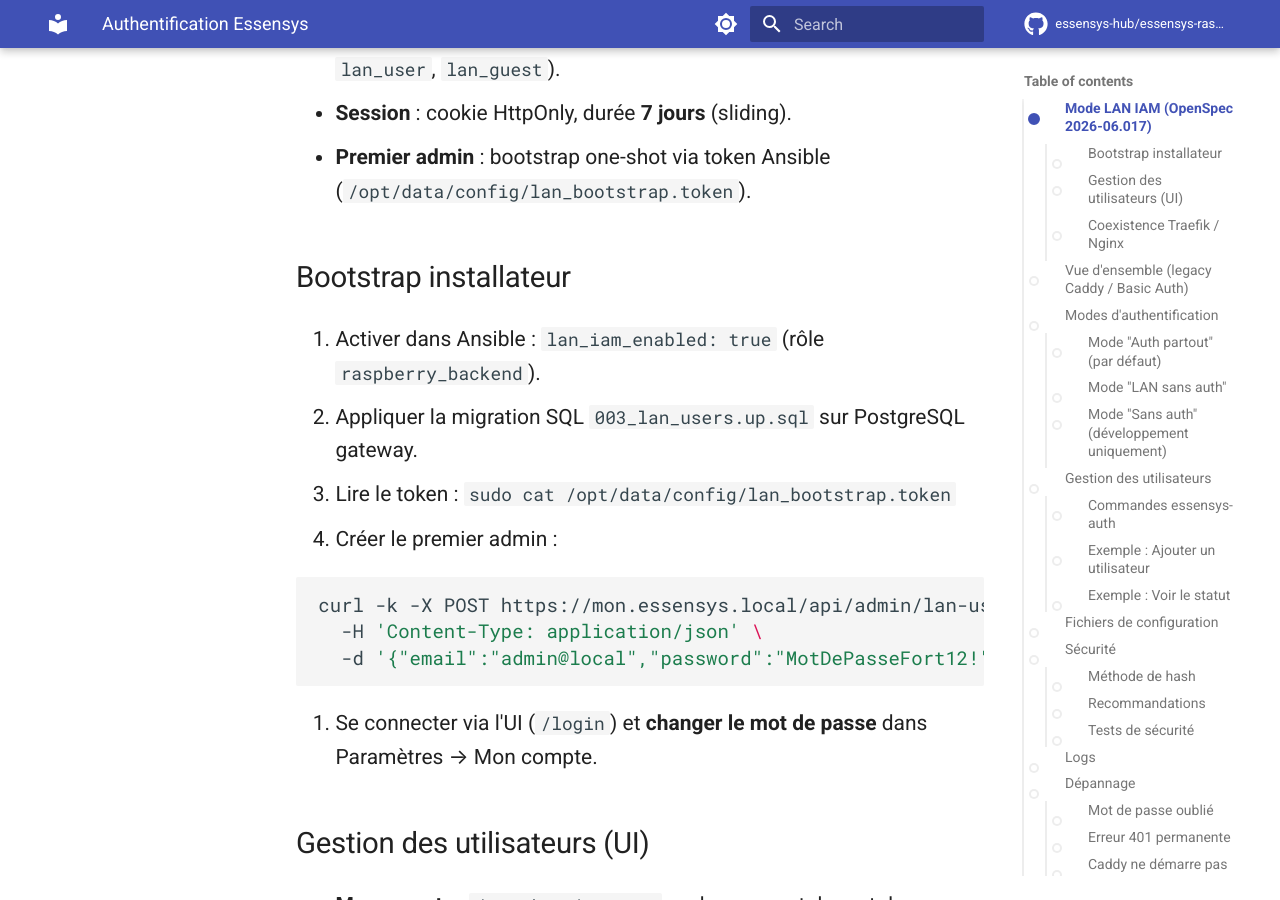
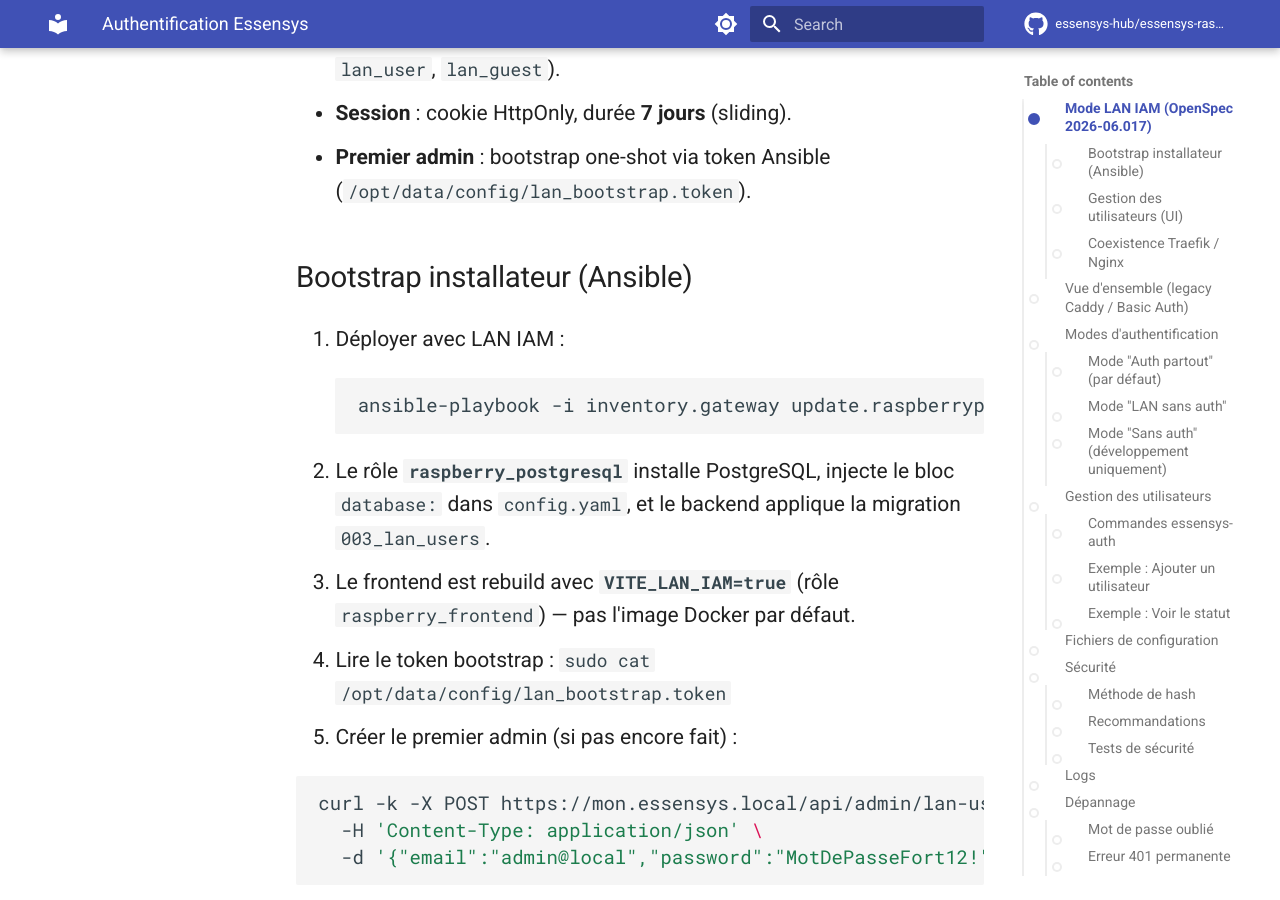
Before and after one commit to essensys-hub/essensys-raspberry-install, an MkDocs documentation site: the page built from docs/installation/authentication.md, in a window 1280 px wide and 900 px high, scrolled down 615 px. Built offline with MkDocs 1.6.1 and Material for MkDocs 9.7.7, drawn with Linux system fonts in a browser that asks for light colours; comment, search, counter and statistics services are not loaded; the version menu is left out.

Commit message:
docs(lan-iam): ansible bootstrap flow with raspberry_postgresql
Co-authored-by: Cursor <cursoragent@cursor.com>

````diff
--- a/docs/installation/authentication.md
+++ b/docs/installation/authentication.md
@@ -11,12 +11,16 @@ Lorsque `lan_iam.enabled: true` dans `config.yaml` du backend gateway :
 - **Session** : cookie HttpOnly, durée **7 jours** (sliding).
 - **Premier admin** : bootstrap one-shot via token Ansible (`/opt/data/config/lan_bootstrap.token`).
 
-### Bootstrap installateur
+### Bootstrap installateur (Ansible)
 
-1. Activer dans Ansible : `lan_iam_enabled: true` (rôle `raspberry_backend`).
-2. Appliquer la migration SQL `003_lan_users.up.sql` sur PostgreSQL gateway.
-3. Lire le token : `sudo cat /opt/data/config/lan_bootstrap.token`
-4. Créer le premier admin :
+1. Déployer avec LAN IAM :
+   ```bash
+   ansible-playbook -i inventory.gateway update.raspberrypi.yml -e lan_iam_enabled=true
+   ```
+2. Le rôle **`raspberry_postgresql`** installe PostgreSQL, injecte le bloc `database:` dans `config.yaml`, et le backend applique la migration `003_lan_users`.
+3. Le frontend est rebuild avec **`VITE_LAN_IAM=true`** (rôle `raspberry_frontend`) — pas l'image Docker par défaut.
+4. Lire le token bootstrap : `sudo cat /opt/data/config/lan_bootstrap.token`
+5. Créer le premier admin (si pas encore fait) :
 
 ```bash
 curl -k -X POST https://mon.essensys.local/api/admin/lan-users/bootstrap \
````
Also changed, not shown: other parts of docs/installation/authentication.md (+1 -1 lines).
